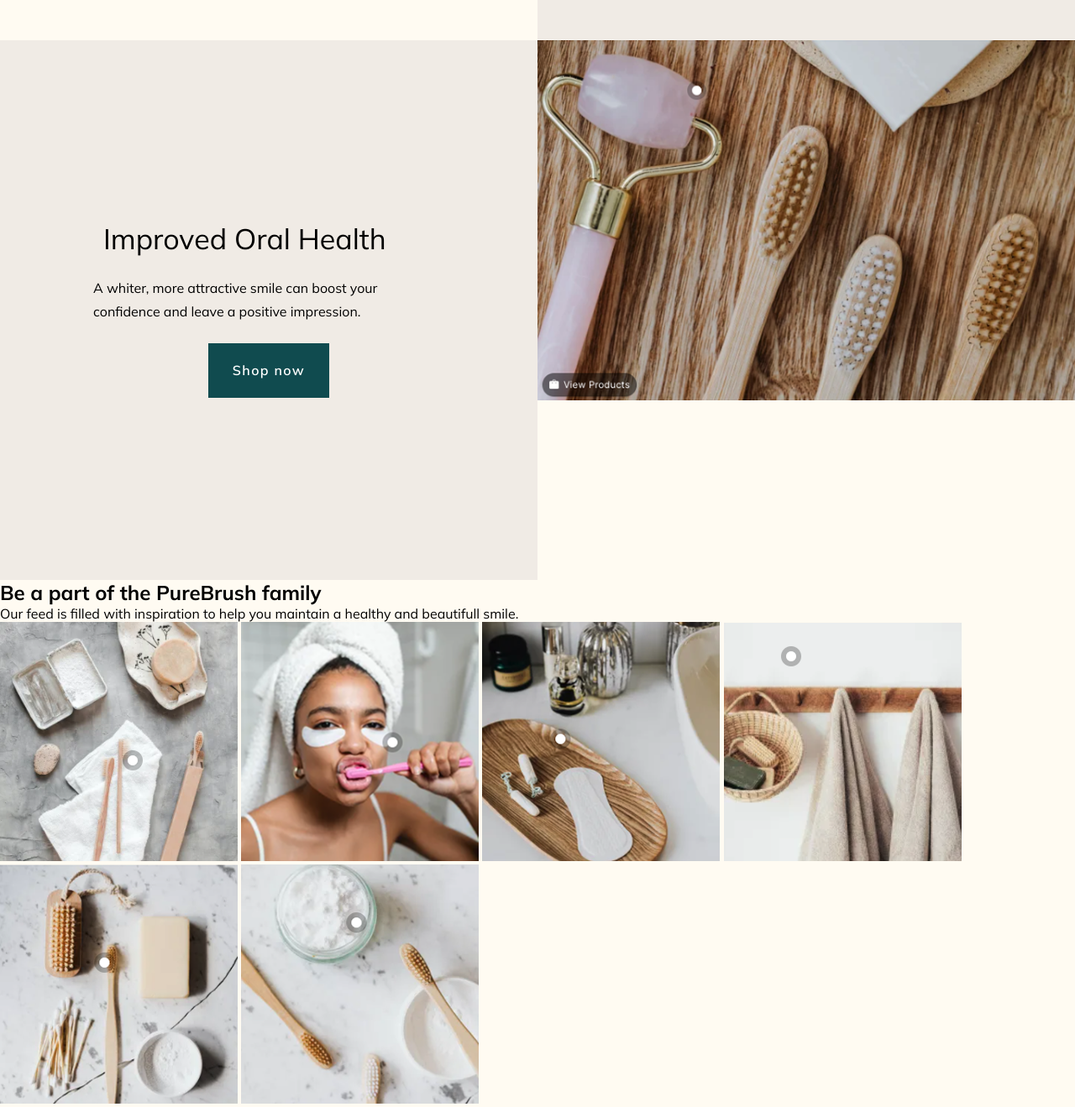
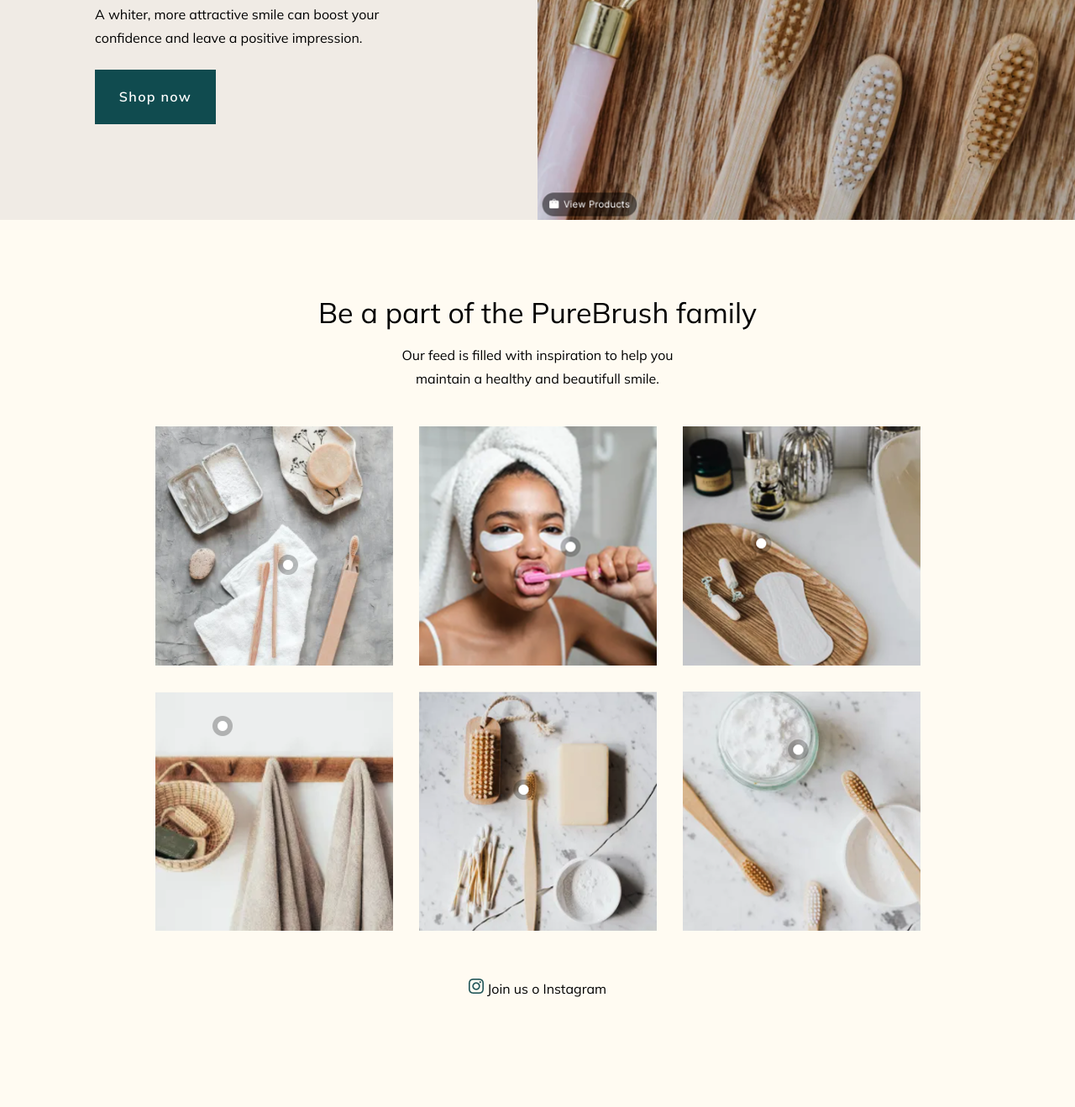
Before and after one commit to mateus-zanatta/dwdm3, a plain HTML site: page index.html in a window 1280 px wide. Shown: the part 742-2061 px from the top of the page at 84% size. After the commit the page ends 2024 px from the top, so only its background shows below. Drawn offline with Linux system fonts and the light colour scheme.

Commit message:
Finalizando o projeto (desktop)

```diff
--- a/index.html
+++ b/index.html
@@ -36,7 +36,7 @@
     <main>
         <section class="principal">
             <div class="principal__container">
-                    <img src="Rectangle 9.png" alt="">
+                <img src="Rectangle 9.png" alt="#">
                 <div class="principal__container-dois">
                     <h2>Improved Oral Health</h2>
                     <p>Maintain good oral hygiene by preventing tooth decay, and reducing the risk of gum disease.
@@ -54,7 +54,7 @@
                         <a href="#">Shop now</a>
                     </button>
                 </div>
-                    <img src="Rectangle 12 (1).png" alt="">
+                <img src="Rectangle 12 (1).png" alt="#">
             </div>
         </section>
 
@@ -63,7 +63,7 @@
                 <h2 class="secundaria__container-h2">Be a part of the PureBrush family</h2>
                 <p class="secundaria__container-p">Our feed is filled with inspiration to help you maintain a healthy
                     and beautifull smile.</p>
-                <div>
+                <div class="secundaria__container-dois">
                     <img src="Rectangle 19.png" alt="">
                     <img src="Rectangle 20.png" alt="">
                     <img src="Rectangle 21.png" alt="">
@@ -73,9 +73,11 @@
                 </div>
             </div>
 
-            <img class="secundaria__img" src="" alt="">
-            <a class="secundaria__link" href="">
+            <div class="secundaria__rodape">
+                <img class="secundaria__img" src="Insta.png" alt="logo instagram">
+                <a class="secundaria__link" href="#">Join us o Instagram
                 </a>
+            </div>
         </section>
     </main>
 
--- a/src/style.css
+++ b/src/style.css
@@ -96,23 +96,22 @@
 
 .principal__container {
     display: grid;
-    grid-template-columns: 1fr 1fr; /* Cria duas colunas de largura igual */
-    width: 100vw;
+    grid-template-columns: 1fr 1fr;
+    /* Cria duas colunas de largura igual */
 }
 
 .principal__container img {
     width: 100%;
-    height: auto;
     flex-shrink: 0;
 }
 
 .principal__container-dois {
-    height: 643.73px;
     background-color: #F0EBE5;
     display: flex;
     flex-direction: column;
     justify-content: center;
-    align-items: center;
+    align-items: flex-start;
+    padding: 113px;
 }
 
 .principal__container-dois h2 {
@@ -126,6 +125,13 @@
     font-weight: 400;
     line-height: 40px;
     /* 117.647% */
+    margin: 0 0 16px 0;
+    /* margem só embaixo, mais natural */
+    font-size: 34px;
+    font-weight: 500;
+    /* levemente mais destacado */
+    line-height: 40px;
+
 }
 
 .principal__container-dois p {
@@ -138,10 +144,13 @@
     /* 175% */
     width: 418px;
     flex-shrink: 0;
+    margin: 0 0 24px 0;
+    /* ADICIONADO espaçamento abaixo */
+    max-width: 400px;
 }
 
 .principal__container-dois button {
-    margin: 24px;
+    margin: 0;
 }
 
 .secundaria {
@@ -150,6 +159,73 @@
     align-items: center;
 }
 
-.secundaria__img {}
 
-.secundaria__link {}
+.secundaria {
+    width: 100%;
+    min-height: 1020px;
+    display: flex;
+    flex-direction: column;
+}
+
+.secundaria__container {
+    display: flex;
+    flex-direction: column;
+    justify-content: center;
+    align-items: center;
+}
+
+.secundaria__container-dois {
+    display: grid;
+    grid-template-columns: 1fr 1fr 1fr;
+    gap: 31px;
+}
+
+.secundaria__container-h2 {
+    width: 530px;
+    flex-shrink: 0;
+
+    color: #000;
+    text-align: center;
+    font-family: Mulish;
+    font-size: 34px;
+    font-style: normal;
+    font-weight: 400;
+    line-height: 40px;
+    /* 117.647% */
+    margin-bottom: 16px;
+}
+
+.secundaria__container-p {
+    width: 347px;
+    flex-shrink: 0;
+
+    color: #000;
+    text-align: center;
+    font-family: Mulish;
+    font-size: 16px;
+    font-style: normal;
+    font-weight: 400;
+    line-height: 28px;
+    /* 175% */
+    margin-bottom: 43px;
+}
+
+.secundaria__img {
+    width: 18px;
+    height: 18.003px;
+    flex-shrink: 0;
+}
+
+.secundaria__link {
+    color: #000;
+    font-family: Mulish;
+    font-size: 16px;
+    font-style: normal;
+    font-weight: 400;
+    line-height: 28px;
+    /* 175% */
+}
+
+.secundaria__rodape {
+    margin-top: 55px;
+}
```
Lines whose indentation alone changed are shown as unchanged.
